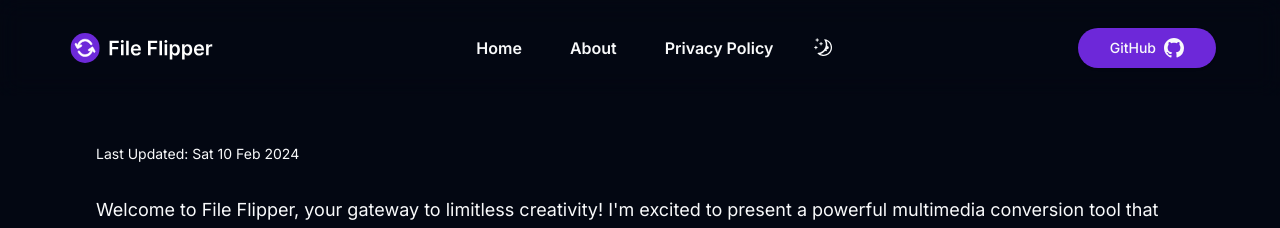
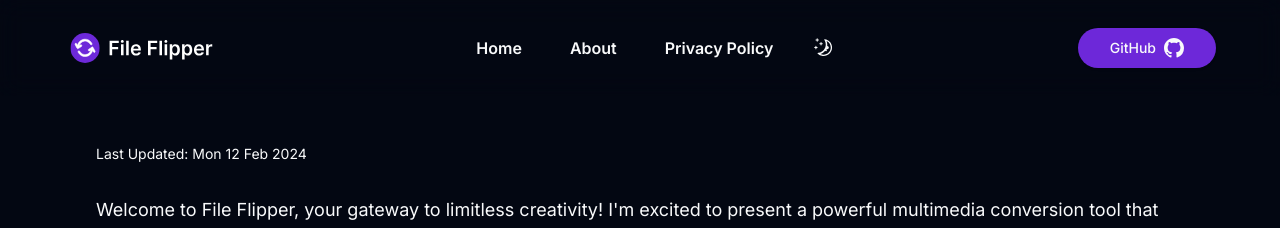
Before and after one commit to rajarshisamaddar/file-flipper, a Next.js app: page /about in a window 1280 px wide. Shown: the top 228 px of the page. Built offline with nearby package versions, Linux system fonts and the light colour scheme.

Commit message:
fix: seo

```diff
--- a/app/about/page.tsx
+++ b/app/about/page.tsx
@@ -1,7 +1,7 @@
 export default function About() {
   return (
     <div className="space-y-8 text-md md:text-lg pb-4 md:pb-8">
-      <p className="text-sm">Last Updated: Sat 10 Feb 2024</p>
+      <p className="text-sm">Last Updated: Mon 12 Feb 2024</p>
       <p>
         Welcome to File Flipper, your gateway to limitless creativity! I'm
         excited to present a powerful multimedia conversion tool that empowers
```
